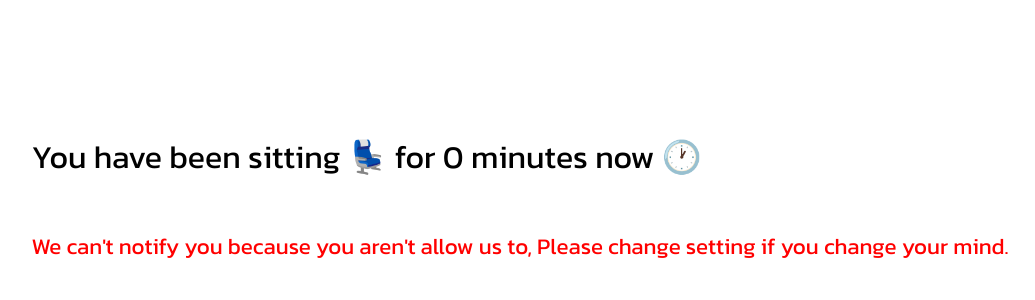
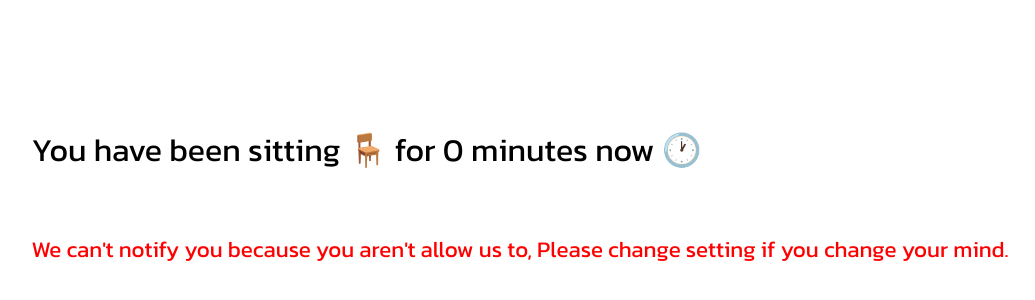
Before and after one commit to littleboycoding/take-a-break, a plain HTML site: page index.html in a window 1280 px wide. Shown: the part 202-502 px from the top of the page, without its empty margins (120-1155 px from the left). Drawn offline with nearby package versions, Linux system fonts and the light colour scheme.

Commit message:
Change chair emoji

```diff
--- a/index.html
+++ b/index.html
@@ -1,3 +1,4 @@
+<!DOCTYPE html>
 <html lang="en">
 	<head>
 		<meta charset="UTF-8" />
@@ -46,7 +47,7 @@
 				v-if="!isTime"
 				:notification="notificationState"
 			>
-				You have been sitting 💺 for {{timer}} minutes
+				You have been sitting 🪑 for {{timer}} minutes
 				now 🕐
 			</text-box>
 			<text-box v-else :notification="notificationState">
```
